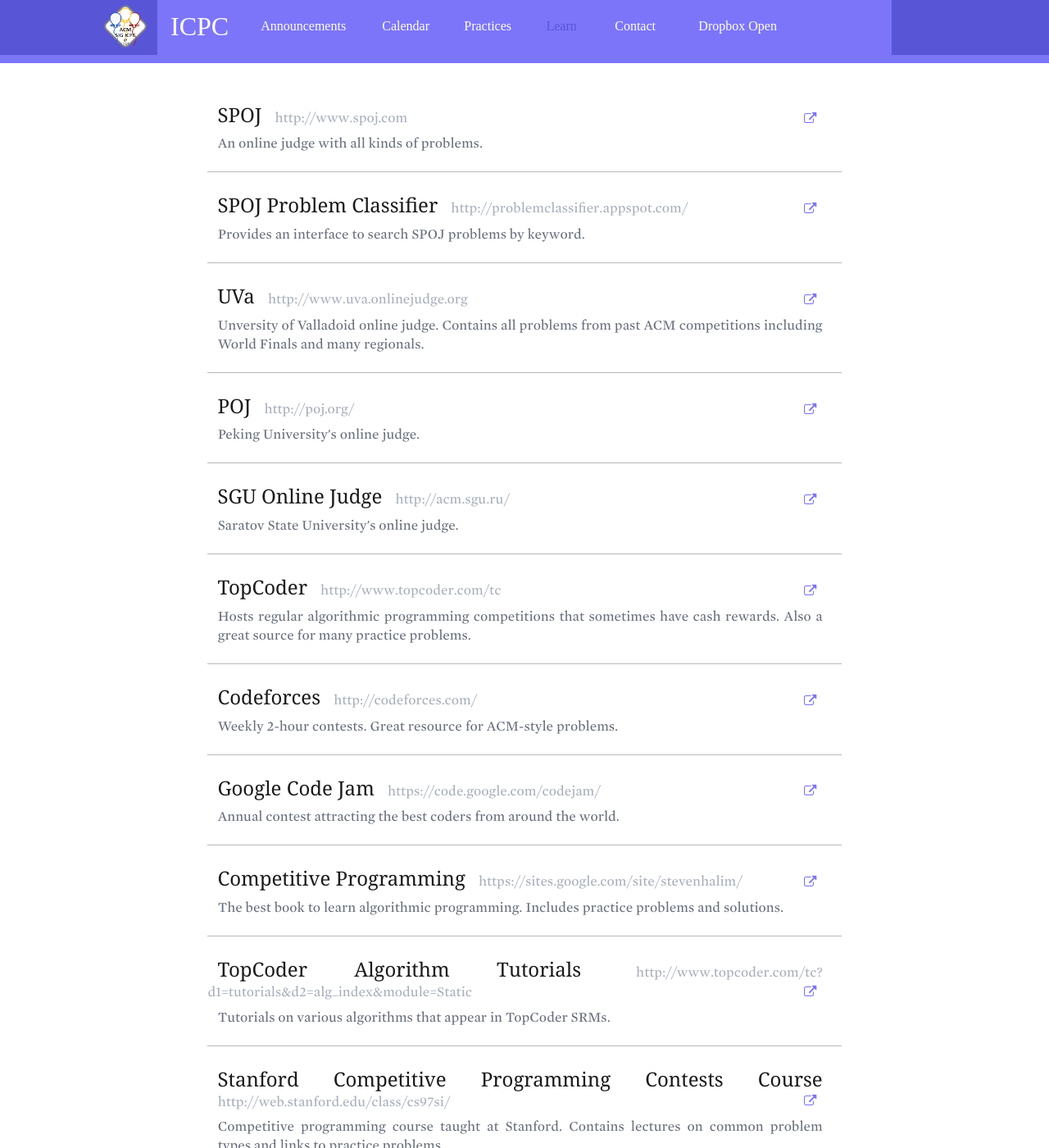
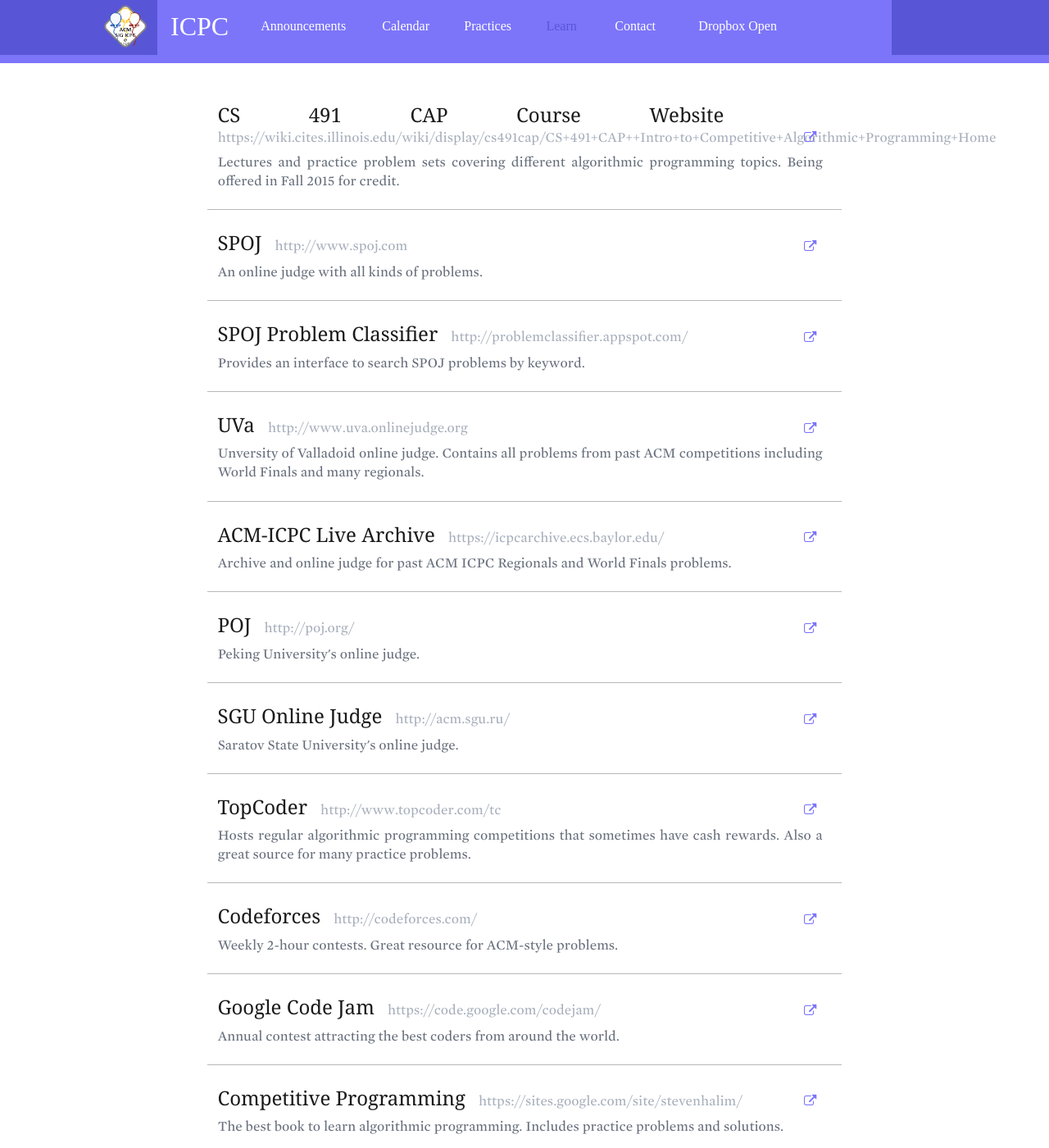
Before and after one commit to acm-uiuc/icpc-website, a Jekyll site: the page built from learn.html, in a window 1280 px wide and 1400 px high. Shown: the whole window at 82% size. Built offline with Jekyll 4.4.1, drawn with Linux system fonts in a browser that asks for light colours; nearby versions of some CDN libraries; some web fonts are replaced; Markdown is read by kramdown in place of the engine named in the settings; some of the changed text lies outside the part shown.

Commit message:
Updating learn page.

```diff
--- a/_data/learn.yml
+++ b/_data/learn.yml
@@ -1,3 +1,7 @@
+- title: "CS 491 CAP Course Website"
+  link: "https://wiki.cites.illinois.edu/wiki/display/cs491cap/CS+491+CAP++Intro+to+Competitive+Algorithmic+Programming+Home"
+  description: "Lectures and practice problem sets covering different algorithmic programming topics. Being offered in Fall 2015 for credit."
+
 - title: "SPOJ"
   link: "http://www.spoj.com"
   description: "An online judge with all kinds of problems."
@@ -9,6 +13,10 @@
 - title: "UVa"
   link: "http://www.uva.onlinejudge.org"
   description: "Unversity of Valladoid online judge. Contains all problems from past ACM competitions including World Finals and many regionals."
+
+- title: "ACM-ICPC Live Archive"
+  link: "https://icpcarchive.ecs.baylor.edu/"
+  description: "Archive and online judge for past ACM ICPC Regionals and World Finals problems."
 
 - title: "POJ"
   link: "http://poj.org/"
@@ -34,6 +42,10 @@
   link: "https://sites.google.com/site/stevenhalim/"
   description: "The best book to learn algorithmic programming. Includes practice problems and solutions."
 
+- title: "USACO Training Program"
+  link: "http://train.usaco.org/usacogate"
+  description: "The training program for the USA Computing Olympiad. Great for ICPC and programming competition beginners."
+
 - title: "TopCoder Algorithm Tutorials"
   link: "http://www.topcoder.com/tc?d1=tutorials&d2=alg_index&module=Static"
   description: "Tutorials on various algorithms that appear in TopCoder SRMs."
```
